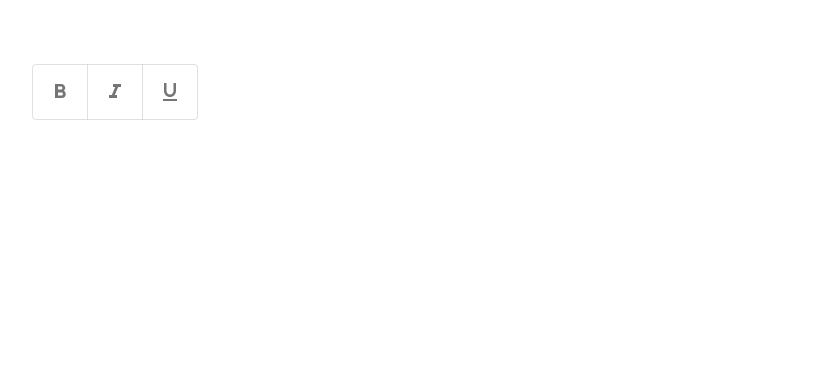
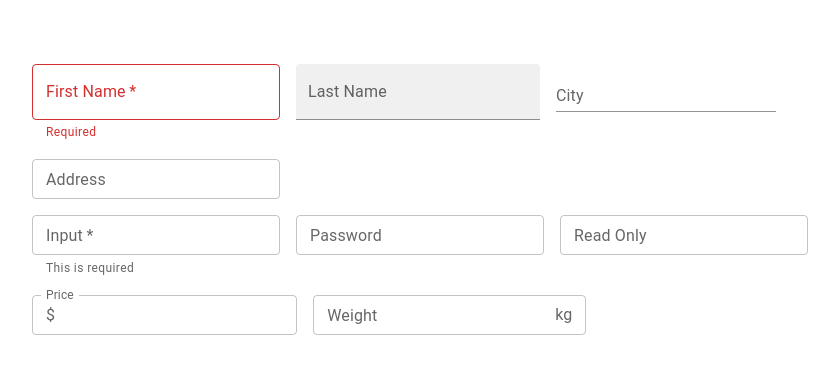
Before and after one commit to nuwan199044/react-material, a React (Create React App) app: page / in a window 1280 px wide. Shown: the top 374 px of the page, without its empty margins (32-871 px from the left). Built offline with nearby package versions, Linux system fonts and the light colour scheme.

Commit message:
Usage of TextField

```diff
--- a/src/App.tsx
+++ b/src/App.tsx
@@ -1,6 +1,7 @@
 import './App.css';
+import { MuiTextField } from './components/MuiTextField';
 // import { MuiButtonGroup } from './components/MuiButtonGroup';
-import { MuiToggleButton } from './components/MuiToggleButton';
+// import { MuiToggleButton } from './components/MuiToggleButton';
 // import { MuiButton } from './components/MuiButton';
 // import { MuiTypography } from './components/MuiTypography';
 
@@ -10,7 +11,8 @@ function App() {
       {/* <MuiTypography /> */}
       {/* <MuiButton /> */}
       {/* <MuiButtonGroup /> */}
-      <MuiToggleButton />
+      {/* <MuiToggleButton /> */}
+      <MuiTextField />
     </div>
   );
 }
--- /dev/null
+++ b/src/components/MuiTextField.tsx
@@ -0,0 +1,35 @@
+import { Stack, TextField, InputAdornment } from "@mui/material";
+import { useState } from "react";
+
+export const MuiTextField = () => {
+  const [firstName, setFirstName] = useState<String>("");
+  return (
+    <Stack spacing={2}>
+      <Stack direction="row" spacing={2}>
+        <TextField
+          variant="outlined"
+          label="First Name"
+          value={firstName}
+          required
+          error={!firstName}
+          helperText={!firstName ? 'Required': 'OK'}
+          onChange={(e) => setFirstName(e.target.value)}
+        />
+        <TextField variant="filled" label="Last Name" />
+        <TextField variant="standard" label="City" />
+      </Stack>
+      <Stack direction="row" spacing={2}>
+        <TextField variant="outlined" label="Address" size="small" color="secondary" />
+      </Stack>
+      <Stack direction="row" spacing={2}>
+        <TextField variant="outlined" label="Input" size="small" required helperText="This is required" />
+        <TextField variant="outlined" label="Password" size="small" type="password" />
+        <TextField variant="outlined" label="Read Only" size="small" InputProps={{ readOnly:true }} />
+      </Stack>
+      <Stack direction="row" spacing={2}>
+        <TextField variant="outlined" label="Price" size="small" InputProps={{ startAdornment:<InputAdornment position="start">$</InputAdornment> }} />
+        <TextField variant="outlined" label="Weight" size="small" InputProps={{ endAdornment:<InputAdornment position="end">kg</InputAdornment> }} />
+      </Stack>
+    </Stack>
+  );
+};
```
